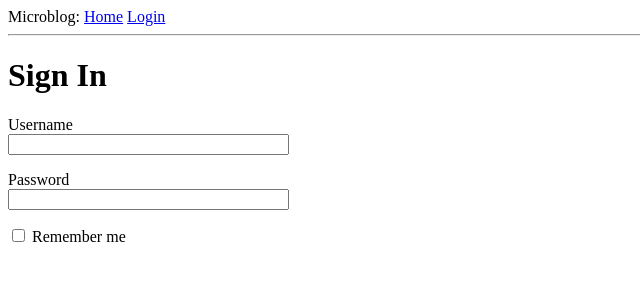
After one commit to XtaoBai/Flask_exercise, a Flask app: template app/templates/login.html in a window 1280 px wide. The commit adds this page. Shown: the top 300 px of the page, without its empty margins (0-640 px from the left). Run offline with Flask 2, Linux system fonts and the light colour scheme; the template is opened without the code that fills it: most values are stand-ins (such as "Sample title", 1, 10 or a date in 2020); form fields are guessed from the names that the template uses; parts of the project's set-up code (start-up, migrations or seed data) failed here and were passed over.

Commit message:
Add files via upload

```diff
--- a/app/__init__.py
+++ b/app/__init__.py
@@ -1,5 +1,7 @@
 from flask import Flask
+from config import Config
 
 app = Flask(__name__)
+app.config.from_object(Config)
 
 from app import routes
--- a/app/routes.py
+++ b/app/routes.py
@@ -1,5 +1,6 @@
 from flask import render_template
 from app import app
+from app.forms import LoginForm
 
 @app.route('/')
 
@@ -19,7 +20,9 @@ def index():
         }
     ]
 
+    return render_template('index.html',title='Home',user=user,posts=posts)
 
-
-
-    return render_template('index.html',title='Home',user=user,posts=posts)
+@app.route('/login')
+def login():
+    form = LoginForm()
+    return render_template('login.html',title ='Sign In', form=form)
--- a/app/templates/base.html
+++ b/app/templates/base.html
@@ -10,7 +10,11 @@
     </head>
 
     <body>
-       <div>Microblog: <a href="/index">Home</a></div>
+       <div>
+           Microblog:
+           <a href="/index">Home</a>
+            <a href="/login">Login</a>
+        </div>
         <hr>
         {% block content %}{% endblock %}
     </body>
--- /dev/null
+++ b/app/templates/login.html
@@ -0,0 +1,22 @@
+{% extends "base.html" %}
+
+{% block content %}
+    <h1>Sign In</h1>
+    <form action="" method="post" novalidate>
+        {{form.hidden_tag()}}
+        <p>
+            {{ form.username.label }}<br>
+            {{form.username(size=32)}}
+
+        </p>
+
+        <p>
+            {{ form.password.label }}<br>
+            {{form.password(size=32)}}
+
+        </p>
+        <p>{{form.remember_me()}} {{ form.remember_me.label}}</p>
+
+
+    </form>
+{% endblock %}
--- /dev/null
+++ b/config.py
@@ -0,0 +1,3 @@
+import os
+class Config(object):
+    SECRET_KEY = os.environ.get('SECRET_KEY') or 'you-will-never-guess'
```
Also changed, not shown: app/forms.py (added, +9 -0 lines).
